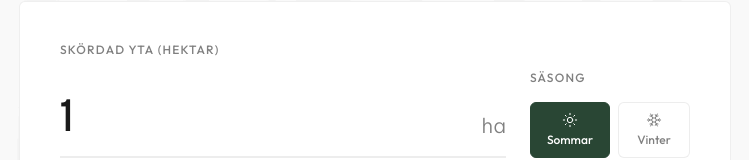
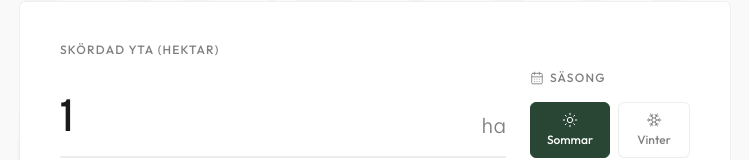
Before and after one commit to aiipraktiken-cmd/vasskalkylator, a React (Vite) app: page / in a window 1280 px wide. Shown: the part 333-493 px from the top of the page, without its empty margins (265-1014 px from the left). Built offline with nearby package versions, Linux system fonts and the light colour scheme.

Commit message:
feat: add calendar icon to SÄSONG label

```diff
--- a/src/App.tsx
+++ b/src/App.tsx
@@ -1,5 +1,5 @@
 import { useState } from 'react'
-import { Sun, Snowflake, Sprout, Droplets, Info, Scale, Copy, Check, Leaf, Zap, Wind, Car, Flame, House, Wheat } from 'lucide-react'
+import { Sun, Snowflake, Sprout, Droplets, Info, Scale, Copy, Check, Leaf, Zap, Wind, Car, Flame, House, Wheat, CalendarDays } from 'lucide-react'
 
 type Season = 'summer' | 'winter'
 type Copied = 'naring' | 'naringsnytta' | 'energi' | null
@@ -253,7 +253,8 @@ export default function App() {
 
             {/* Season Selector */}
             <div className="shrink-0">
-              <label className="block text-xs font-heading font-medium text-[#808080] mb-4 uppercase tracking-widest">
+              <label className="flex items-center gap-1.5 text-xs font-heading font-medium text-[#808080] mb-4 uppercase tracking-widest">
+                <CalendarDays className="w-3.5 h-3.5" strokeWidth={1.5} />
                 Säsong
               </label>
               <div className="flex gap-2 justify-center sm:justify-start">
```
